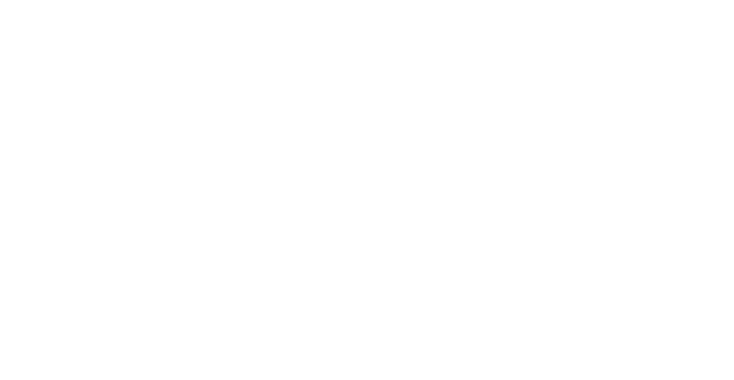
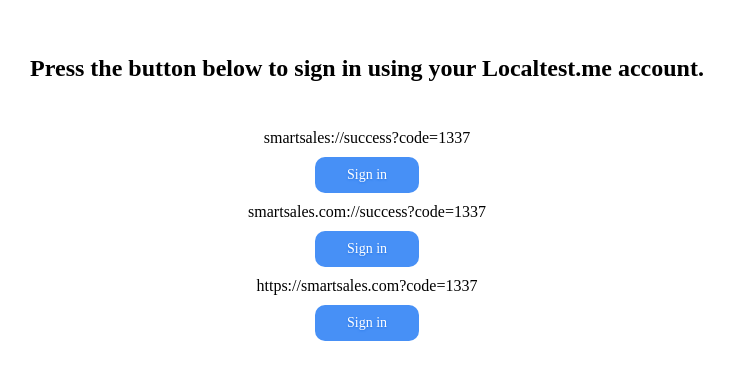
Before and after one commit to chongdev/open-app, a Nuxt app: page /auth in a window 1280 px wide. Before the commit this address had no page. Shown: the part 220-600 px from the top of the page, without its empty margins (273-1007 px from the left). Built offline with nearby package versions, Linux system fonts and the light colour scheme.

Commit message:
Create auth.vue

```diff
--- /dev/null
+++ b/pages/auth.vue
@@ -0,0 +1,44 @@
+<template>
+  <div class="center">
+      <h2>Press the button below to sign in using your Localtest.me account. </h2>
+    <div class="my-5" id="text"><br>smartsales://success?code=1337</div>
+    <div id="button"><a class="btn" href="foobar://success?code=1337">Sign in</a></div>
+
+    <div class="my-5" id="text">smartsales.com://success?code=1337</div>
+    <div id="button"><a class="btn" href="smartsales.com://success?code=1337">Sign in</a></div>
+
+
+    <div class="my-5" id="text">https://smartsales.com?code=1337</div>
+    <div id="button"><a class="btn" href="https://smartsales.com?code=1337">Sign in</a></div>
+  </div>
+</template>
+
+<script>
+export default {
+  created() {
+    this.getAutoOpenUrl();
+  },
+
+  methods: {
+    getAutoOpenUrl() {},
+
+    login(){
+
+    }
+  },
+};
+</script>
+
+<style scoped>
+.center{
+    display: flex;
+    text-align: center;
+    height: 100vh;
+    justify-content: center;
+    align-items: center;
+    flex-direction: column;
+}
+    .btn{
+        border: none;
+    }
+</style>
```
